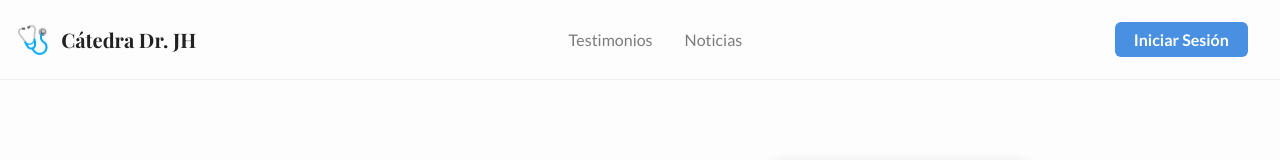
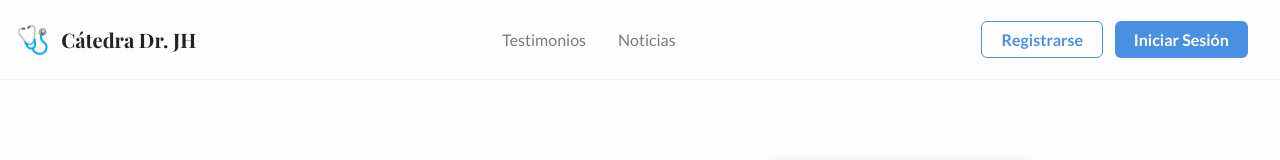
Before and after one commit to Mendozafj/dr-jh, a React (Vite) app in the folder frontend/: page / in a window 1280 px wide. Shown: the top 160 px of the page. Built offline with nearby package versions, Linux system fonts and the light colour scheme; no server answers.

Commit message:
ajustes en navbar

```diff
--- a/frontend/src/components/Navbar.jsx
+++ b/frontend/src/components/Navbar.jsx
@@ -7,7 +7,6 @@ export default function Navbar() {
 
   const handleAuthClick = () => {
     if (isLoggedIn) {
-      // Logout: eliminar token y recargar
       localStorage.removeItem('token');
       window.location.reload();
     } else {
@@ -15,9 +14,17 @@ export default function Navbar() {
     }
   };
 
+  const handleRegisterClick = () => {
+    navigate('/register');
+  };
+
+  const handleLogoClick = () => {
+    navigate('/');
+  };
+
   return (
     <nav className="navbar">
-      <div className="navbar-left">
+      <div className="navbar-left" style={{ cursor: 'pointer' }} onClick={handleLogoClick}>
         <span className="navbar-logo" role="img" aria-label="logo">🩺</span>
         <span className="navbar-title">Cátedra Dr. JH</span>
       </div>
@@ -25,9 +32,16 @@ export default function Navbar() {
         <li><a href="#testimonios">Testimonios</a></li>
         <li><a href="#noticias">Noticias</a></li>
       </ul>
-      <button className="navbar-login" type="button" onClick={handleAuthClick}>
-        {isLoggedIn ? 'Cerrar Sesión' : 'Iniciar Sesión'}
-      </button>
+      <div style={{ display: 'flex', gap: '0.7rem' }}>
+        {!isLoggedIn && (
+          <button className="navbar-login" type="button" onClick={handleRegisterClick} style={{ background: '#fff', color: '#4A90E2', border: '1.5px solid #4A90E2' }}>
+            Registrarse
+          </button>
+        )}
+        <button className="navbar-login" type="button" onClick={handleAuthClick}>
+          {isLoggedIn ? 'Cerrar Sesión' : 'Iniciar Sesión'}
+        </button>
+      </div>
     </nav>
   );
 }
```
